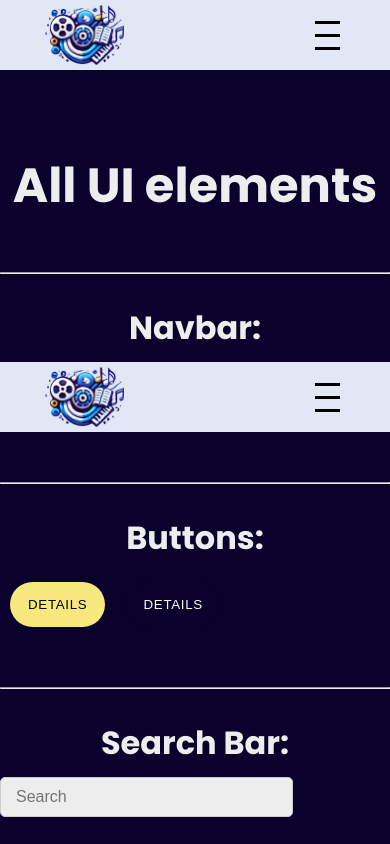
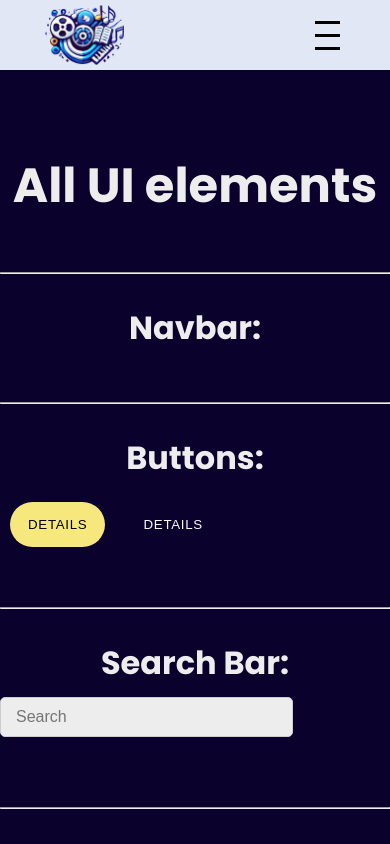
Before and after one commit to girsy01/project2_LHF, a React (Vite) app: page /uikit in a window 390 px wide. Shown: the top 844 px of the page. Built offline with nearby package versions, Linux system fonts and the light colour scheme; no server answers.

Commit message:
Responsive changes to styling

```diff
--- a/src/components/IconFilterItem.jsx
+++ b/src/components/IconFilterItem.jsx
@@ -16,7 +16,7 @@ const IconFilterItem = ({ category }) => {
 
   return (
     <div
-      className={`category-icon ${categoryFilter === category ? "active" : ""}`}
+      id="cat-icon" className={`category-icon ${categoryFilter === category ? "active" : ""}`}
       onClick={() => setCategoryFilter(category)}
     >
       {svgPath.length ? <img src={svgPath} /> : <div className="">ALL</div>}
--- a/src/pages/CommunityPage.jsx
+++ b/src/pages/CommunityPage.jsx
@@ -29,7 +29,7 @@ const CommunityPage = () => {
   return (
     <div id="community-container">
       <h1>Community</h1>
-      <h2>Discover other users' collections</h2>
+      <h2>A collection of all our wonderful users.</h2>
 
       {/* <CustomFileInput
         className="my-custom-file-input"
--- a/src/styles/_components.scss
+++ b/src/styles/_components.scss
@@ -4,7 +4,12 @@
 nav {
   background-color: vars.$color_5;
   height: 70px;
-  position: relative;
+  position: fixed;
+  top: 0;
+  left: 0;
+  right: 0;
+  width: 100%;
+  z-index: 1000;
 
   .wrapper {
     display: flex;
@@ -122,7 +127,7 @@ nav {
     }
 
     .mobile-menu {
-      position: absolute;
+      position: fixed;
       top: 70px;
       left: 0;
       width: 100%;
@@ -306,3 +311,13 @@ nav {
   opacity: 0;
   cursor: pointer;
 }
+
+// cat icon responsive change for filter icons
+  #cat-icon {
+    width: 10vw;
+    height: 7vh;
+  }
+
+body {
+  padding-top: 70px;
+}
--- a/src/styles/_pages.scss
+++ b/src/styles/_pages.scss
@@ -337,6 +337,22 @@ section {
 }
 
 // Community Page
+
+#users-list {
+  display: grid;
+  grid-template-columns: repeat(3, minmax(250px, 1fr));
+  gap: 30px;
+  padding: 20px;
+  max-width: vars.$wrapper-width;
+  margin: 0 auto;
+}
+
+@media (max-width: 768px) {
+  #users-list {
+    grid-template-columns: 1fr;
+  }
+}
+
 .community-user-card {
   display: flex;
   flex-direction: column;
```
